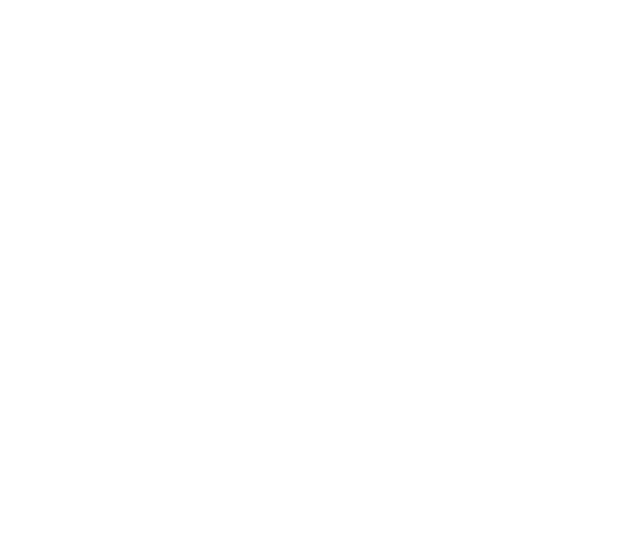
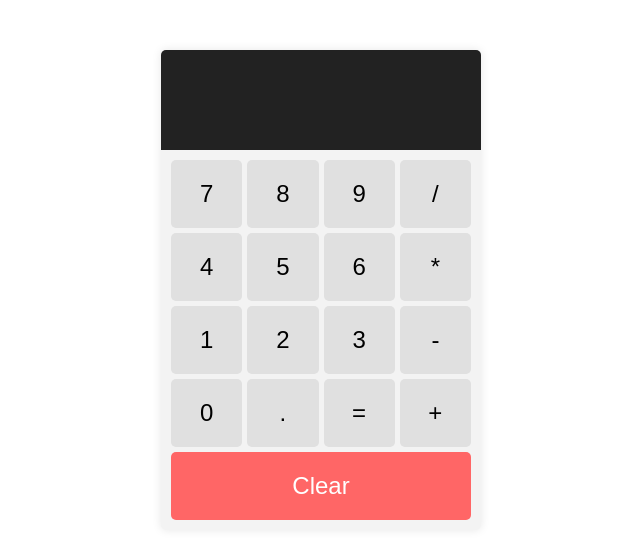
Before and after one commit to jakr-s/calculator, a plain HTML site: page src/index.html in a window 1280 px wide. Shown: the whole page, without its empty margins (319-959 px from the left). Drawn offline with Linux system fonts and the light colour scheme.

Commit message:
✨ feat: add calculator layout and buttons in HTML

```diff
--- a/src/index.html
+++ b/src/index.html
@@ -7,6 +7,28 @@
     <link rel="stylesheet" href="style.css" />
   </head>
   <body>
+    <div class="calculator">
+      <div class="display"></div>
+      <div class="buttons">
+        <button>7</button>
+        <button>8</button>
+        <button>9</button>
+        <button>/</button>
+        <button>4</button>
+        <button>5</button>
+        <button>6</button>
+        <button>*</button>
+        <button>1</button>
+        <button>2</button>
+        <button>3</button>
+        <button>-</button>
+        <button>0</button>
+        <button>.</button>
+        <button>=</button>
+        <button>+</button>
+        <button>Clear</button>
+      </div>
+    </div>
     <script src="script.js" type="module"></script>
   </body>
 </html>
```
